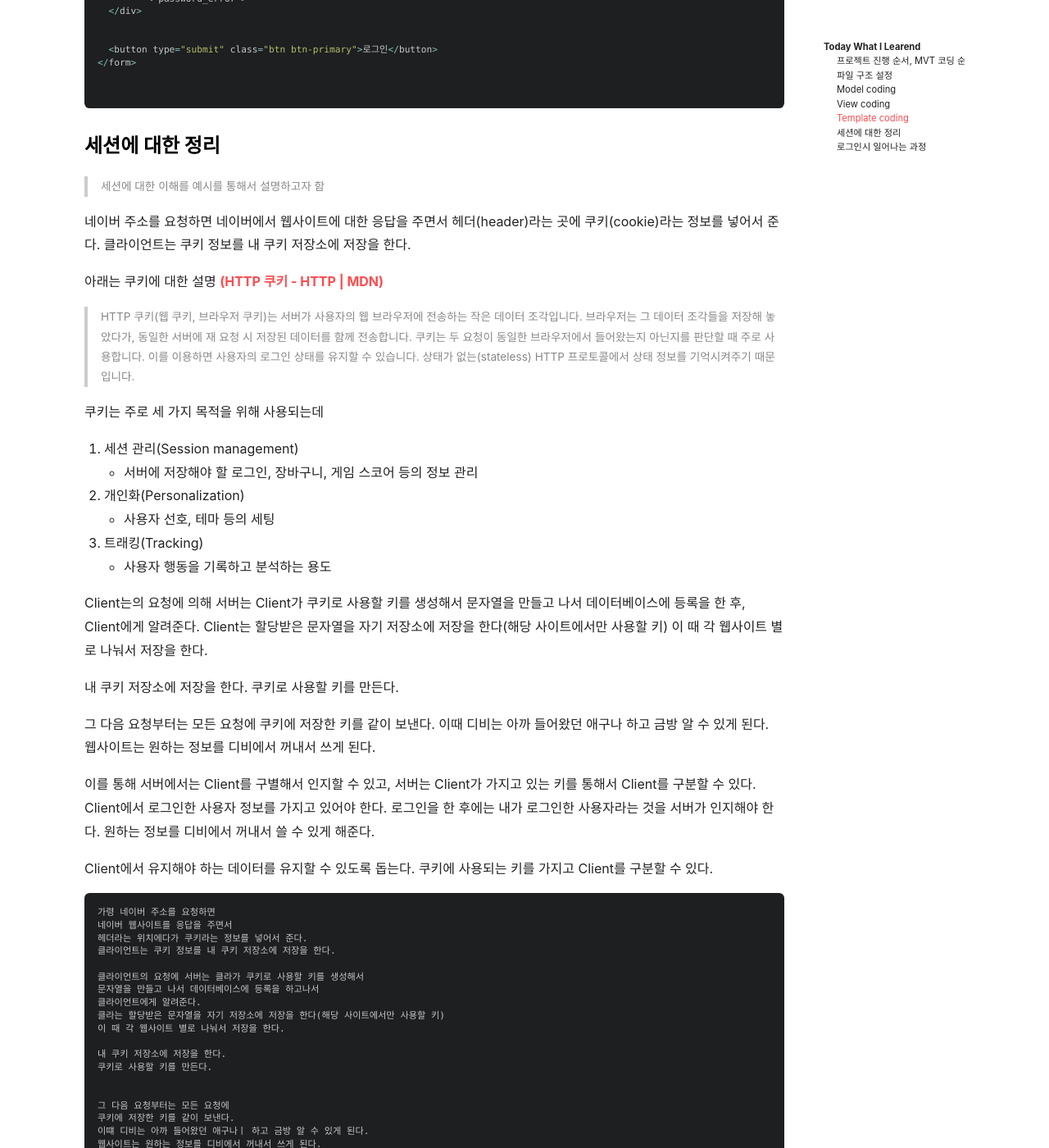
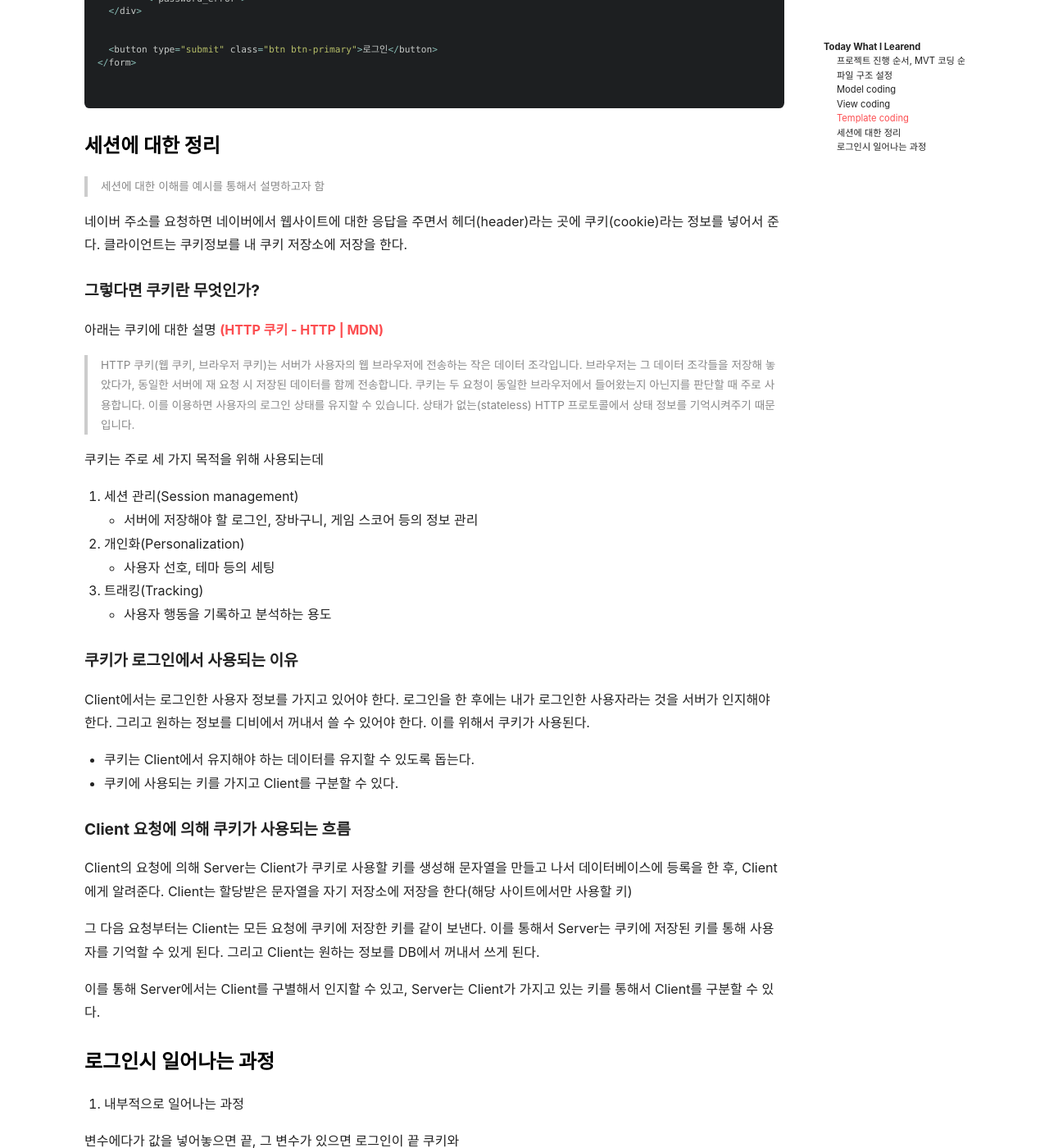
Before and after one commit to mchaemil/mchaemil.github.io, a Jekyll site: the page built from _posts/2019-12-25-Django-login.md, in a window 1280 px wide and 1400 px high, scrolled down 4260 px. Shown: the whole window at 82% size. Built offline with Jekyll 4.4.1, drawn with Linux system fonts in a browser that asks for light colours; nearby versions of some CDN libraries; comment, search, counter and statistics services are not loaded; some of the changed text lies outside the part shown.

Commit message:
update post

````diff
--- a/_posts/2019-12-25-Django-login.md
+++ b/_posts/2019-12-25-Django-login.md
@@ -197,9 +197,9 @@ def home(request):
 
 > 세션에 대한 이해를 예시를 통해서 설명하고자 함
 
-네이버 주소를 요청하면 네이버에서 웹사이트에 대한 응답을 주면서 헤더(header)라는 곳에 쿠키(cookie)라는 정보를 넣어서 준다.
-클라이언트는 쿠키 정보를 내 쿠키 저장소에 저장을 한다.
+네이버 주소를 요청하면 네이버에서 웹사이트에 대한 응답을 주면서 헤더(header)라는 곳에 쿠키(cookie)라는 정보를 넣어서 준다. 클라이언트는 쿠키정보를 내 쿠키 저장소에 저장을 한다.
 
+#### 그렇다면 쿠키란 무엇인가?
 
 아래는 쿠키에 대한 설명 [(HTTP 쿠키 - HTTP | MDN)](https://developer.mozilla.org/ko/docs/Web/HTTP/Cookies)
 > HTTP 쿠키(웹 쿠키, 브라우저 쿠키)는 서버가 사용자의 웹 브라우저에 전송하는 작은 데이터 조각입니다. 브라우저는 그 데이터 조각들을 저장해 놓았다가, 동일한 서버에 재 요청 시 저장된 데이터를 함께 전송합니다. 쿠키는 두 요청이 동일한 브라우저에서 들어왔는지 아닌지를 판단할 때 주로 사용합니다. 이를 이용하면 사용자의 로그인 상태를 유지할 수 있습니다. 상태가 없는(stateless) HTTP 프로토콜에서 상태 정보를 기억시켜주기 때문입니다.
@@ -214,55 +214,26 @@ def home(request):
 	- 사용자 행동을 기록하고 분석하는 용도
 
 
-Client는의 요청에 의해 서버는 Client가 쿠키로 사용할 키를 생성해서 문자열을 만들고 나서 데이터베이스에 등록을 한 후, Client에게 알려준다.
-Client는 할당받은 문자열을 자기 저장소에 저장을 한다(해당 사이트에서만 사용할 키)
-이 때 각 웹사이트 별로 나눠서 저장을 한다.
+#### 쿠키가 로그인에서 사용되는 이유
 
-내 쿠키 저장소에 저장을 한다. 쿠키로 사용할 키를 만든다.
+Client에서는 로그인한 사용자 정보를 가지고 있어야 한다. 로그인을 한 후에는 내가 로그인한 사용자라는 것을 서버가 인지해야 한다. 그리고 원하는 정보를 디비에서 꺼내서 쓸 수 있어야 한다. 이를 위해서 쿠키가 사용된다.
+
+- 쿠키는 Client에서 유지해야 하는 데이터를 유지할 수 있도록 돕는다.
+- 쿠키에 사용되는 키를 가지고 Client를 구분할 수 있다.
 
 
-그 다음 요청부터는 모든 요청에 쿠키에 저장한 키를 같이 보낸다. 이때 디비는 아까 들어왔던 애구나 하고 금방 알 수 있게 된다. 웹사이트는 원하는 정보를 디비에서 꺼내서 쓰게 된다.
+#### Client 요청에 의해 쿠키가 사용되는 흐름
 
+Client의 요청에 의해 Server는 Client가 쿠키로 사용할 키를 생성해 문자열을 만들고 나서 데이터베이스에 등록을 한 후, Client에게 알려준다. Client는 할당받은 문자열을 자기 저장소에 저장을 한다(해당 사이트에서만 사용할 키)
 
-이를 통해 서버에서는 Client를 구별해서 인지할 수 있고, 서버는 Client가 가지고 있는 키를 통해서 Client를 구분할 수 있다. Client에서 로그인한 사용자 정보를 가지고 있어야 한다. 로그인을 한 후에는 내가 로그인한 사용자라는 것을 서버가 인지해야 한다. 원하는 정보를 디비에서 꺼내서 쓸 수 있게 해준다.
+그 다음 요청부터는 Client는 모든 요청에 쿠키에 저장한 키를 같이 보낸다. 이를 통해서 Server는 쿠키에 저장된 키를 통해 사용자를 기억할 수 있게 된다. 그리고 Client는 원하는 정보를 DB에서 꺼내서 쓰게 된다.
 
-Client에서 유지해야 하는 데이터를 유지할 수 있도록 돕는다.
-쿠키에 사용되는 키를 가지고 Client를 구분할 수 있다.
+이를 통해 Server에서는 Client를 구별해서 인지할 수 있고, Server는 Client가 가지고 있는 키를 통해서 Client를 구분할 수 있다.
 
 
 
 
-```
-가령 네이버 주소를 요청하면
-네이버 웹사이트를 응답을 주면서
-헤더라는 위치에다가 쿠키라는 정보를 넣어서 준다.
-클라이언트는 쿠키 정보를 내 쿠키 저장소에 저장을 한다.
 
-클라이언트의 요청에 서버는 클라가 쿠키로 사용할 키를 생성해서
-문자열을 만들고 나서 데이터베이스에 등록을 하고나서
-클라이언트에게 알려준다.
-클라는 할당받은 문자열을 자기 저장소에 저장을 한다(해당 사이트에서만 사용할 키)
-이 때 각 웹사이트 별로 나눠서 저장을 한다.
-
-내 쿠키 저장소에 저장을 한다.
-쿠키로 사용할 키를 만든다.
-
-
-그 다음 요청부터는 모든 요청에
-쿠키에 저장한 키를 같이 보낸다.
-이떄 디비는 아까 들어왔던 애구나ㅣ 하고 금방 알 수 있게 된다.
-웹사이트는 원하는 정보를 디비에서 꺼내서 쓰게 된다.
-
-이를 통해 서버에서는 클라를 구별해서 인지할 수 있고
-서버는 클라이언트가 가지고 있는 키를 통해서 클라이언트를 구분할 수 있다.
-클라이언트에서는 로그인한 사용자 정보를 가지고 있어야 한다.
-로그인을 한 후에는 내가 로그인한 사용자라는 것을 서버가 인지해야 한다.
-원하는 정보를 디비에서 꺼내서 쓸 수 있게 해준다.
-
-클라이언트에서 유지해야 하는 데이터를 유지할 수 있도록 돕는다.
-쿠키에 사용되는 키를 가지고 클라이언트를 구분할 수 있다.
-
-```
 
 
 ### 로그인시 일어나는 과정
````
